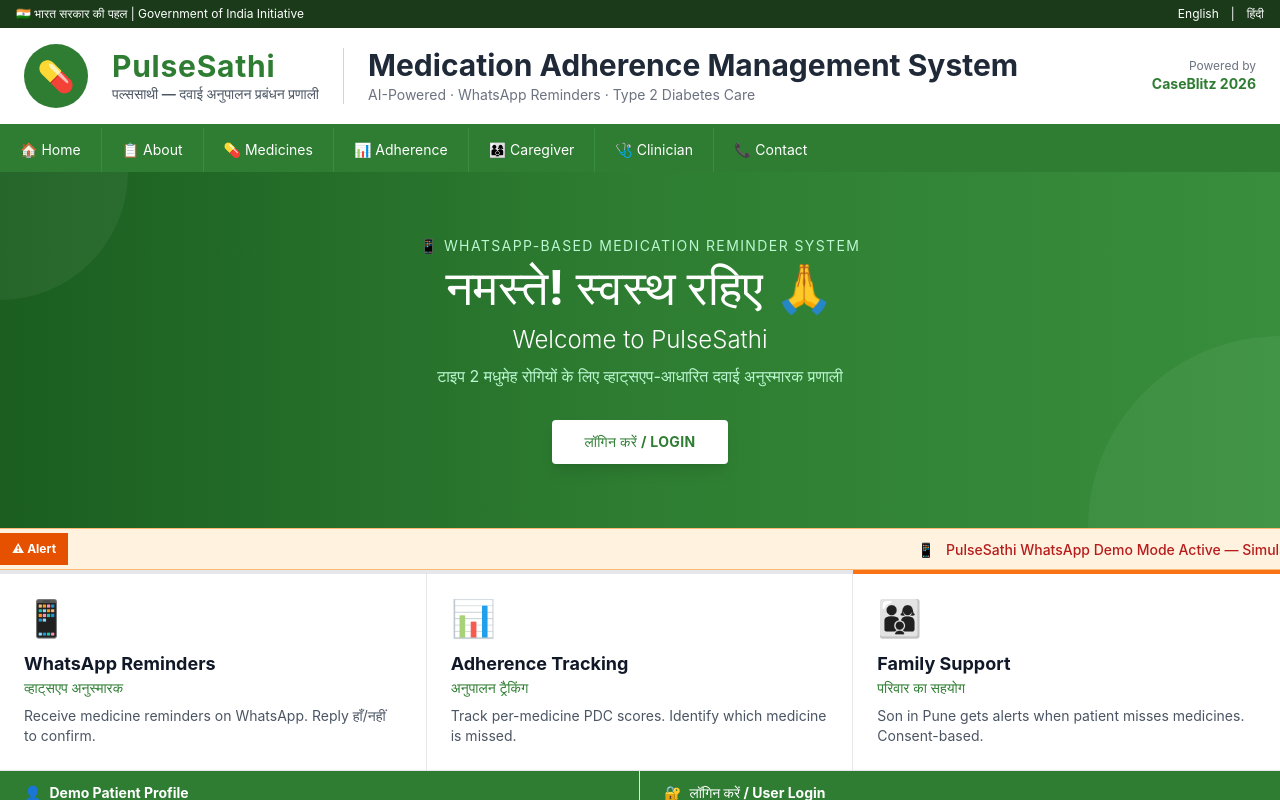
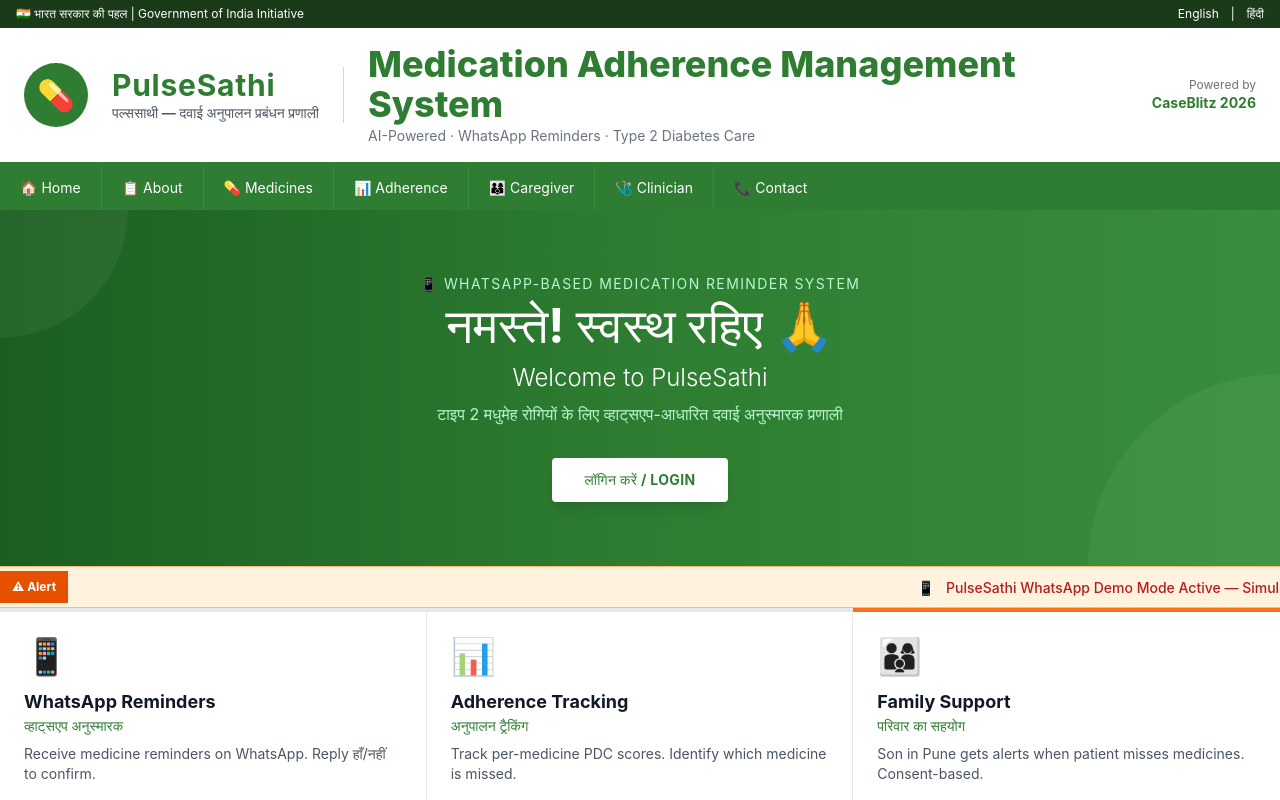
Before and after one commit to ritikravi/PulseSathi, a React (Vite) app in the folder frontend/: page /login in a window 1280 px wide. Shown: the top 800 px of the page. Built offline with nearby package versions, Linux system fonts and the light colour scheme.

Commit message:
fix: bigger green text for Medication Adherence Management System

```diff
--- a/frontend/src/pages/LoginPage.tsx
+++ b/frontend/src/pages/LoginPage.tsx
@@ -74,7 +74,7 @@
 
           {/* Right: Big tagline fills remaining space */}
           <div className="flex-1 hidden sm:block">
-            <p className="text-2xl sm:text-3xl font-bold text-gray-800 leading-tight">
+            <p className="text-3xl sm:text-4xl font-extrabold text-[#2e7d32] leading-tight">
               Medication Adherence Management System
             </p>
             <p className="text-sm text-gray-500 mt-0.5">
```
